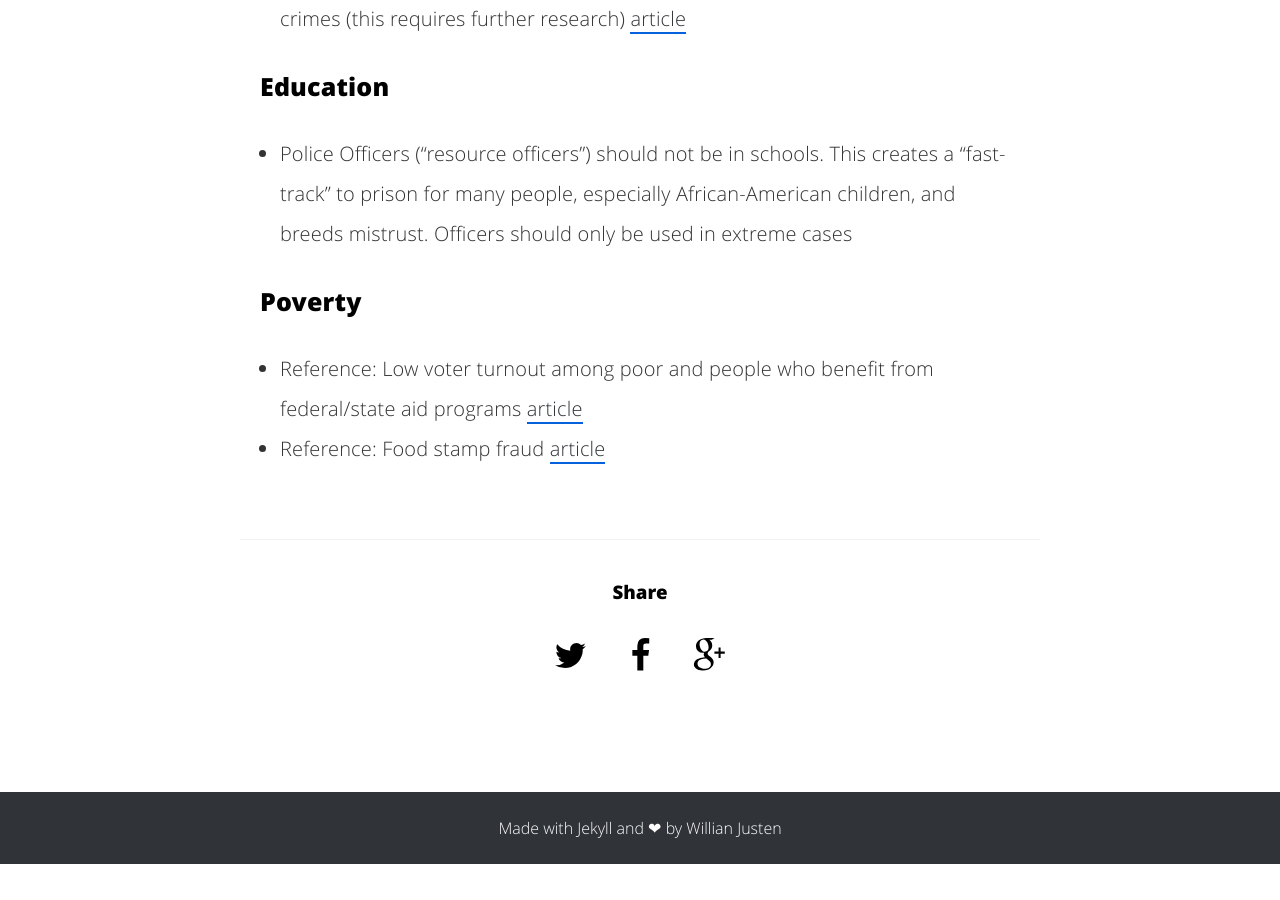
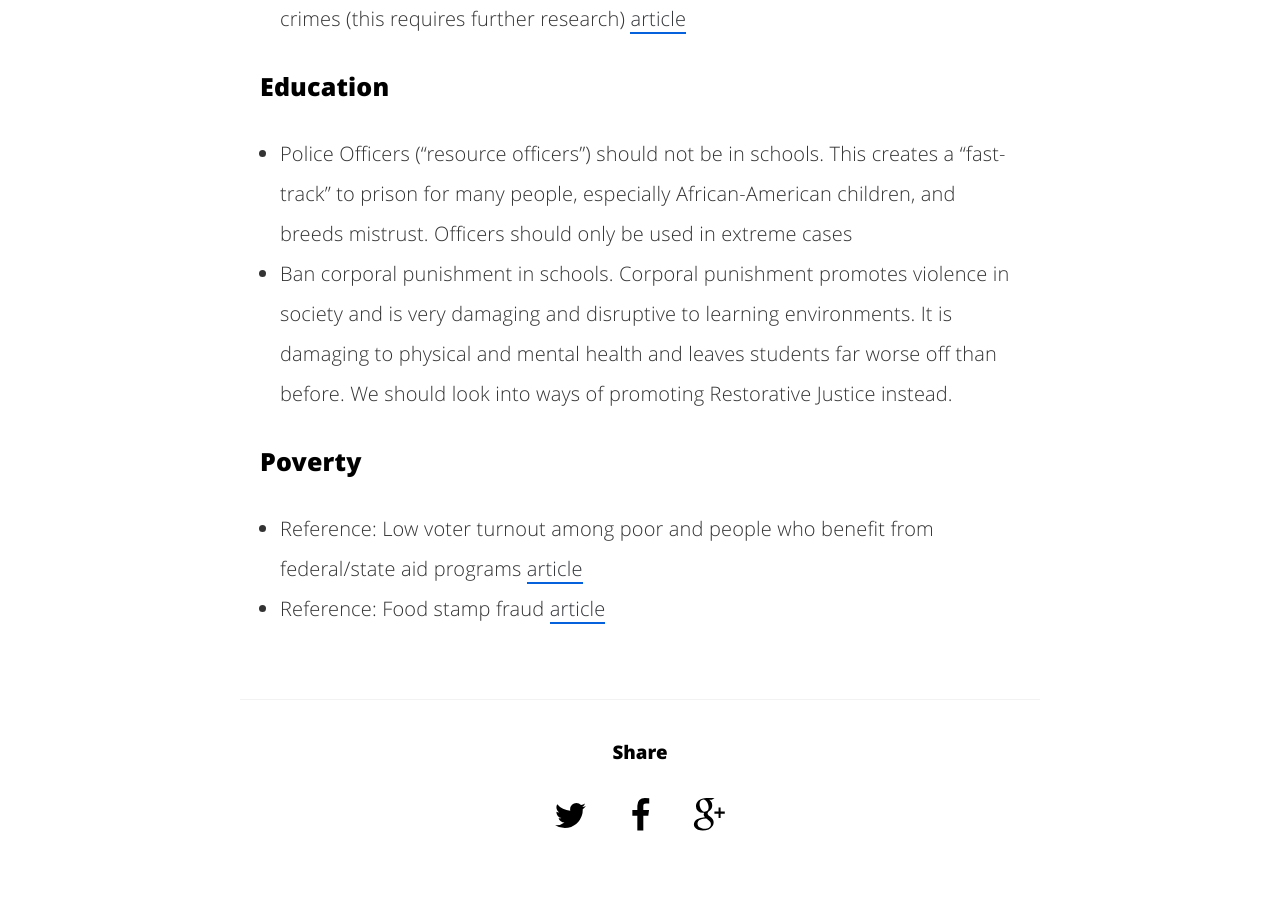
Before and after one commit to UnsolvedCypher/improving-america, a Jekyll site: the page built from ideas.md, in a window 1280 px wide and 900 px high, scrolled down 6096 px. Built offline with Jekyll 4.4.1, drawn with Linux system fonts in a browser that asks for light colours; before the commit the page ends 6960 px from its top, so only the background shows below that.

Commit message:
Restorative Justice

```diff
--- a/ideas.md
+++ b/ideas.md
@@ -107,6 +107,7 @@ Stefan's Fourth Proposal
 
 ### Education
 - Police Officers ("resource officers") should not be in schools. This creates a "fast-track" to prison for many people, especially African-American children, and breeds mistrust. Officers should only be used in extreme cases
+- Ban corporal punishment in schools. Corporal punishment promotes violence in society and is very damaging and disruptive to learning environments. It is damaging to physical and mental health and leaves students far worse off than before. We should look into ways of promoting Restorative Justice instead.
 
 ### Poverty
 - Reference: Low voter turnout among poor and people who benefit from federal/state aid programs [article](http://www.nytimes.com/2015/11/22/opinion/sunday/who-turned-my-blue-state-red.html?smid=fb-nytimes&smtyp=cur&_r=0)
```
